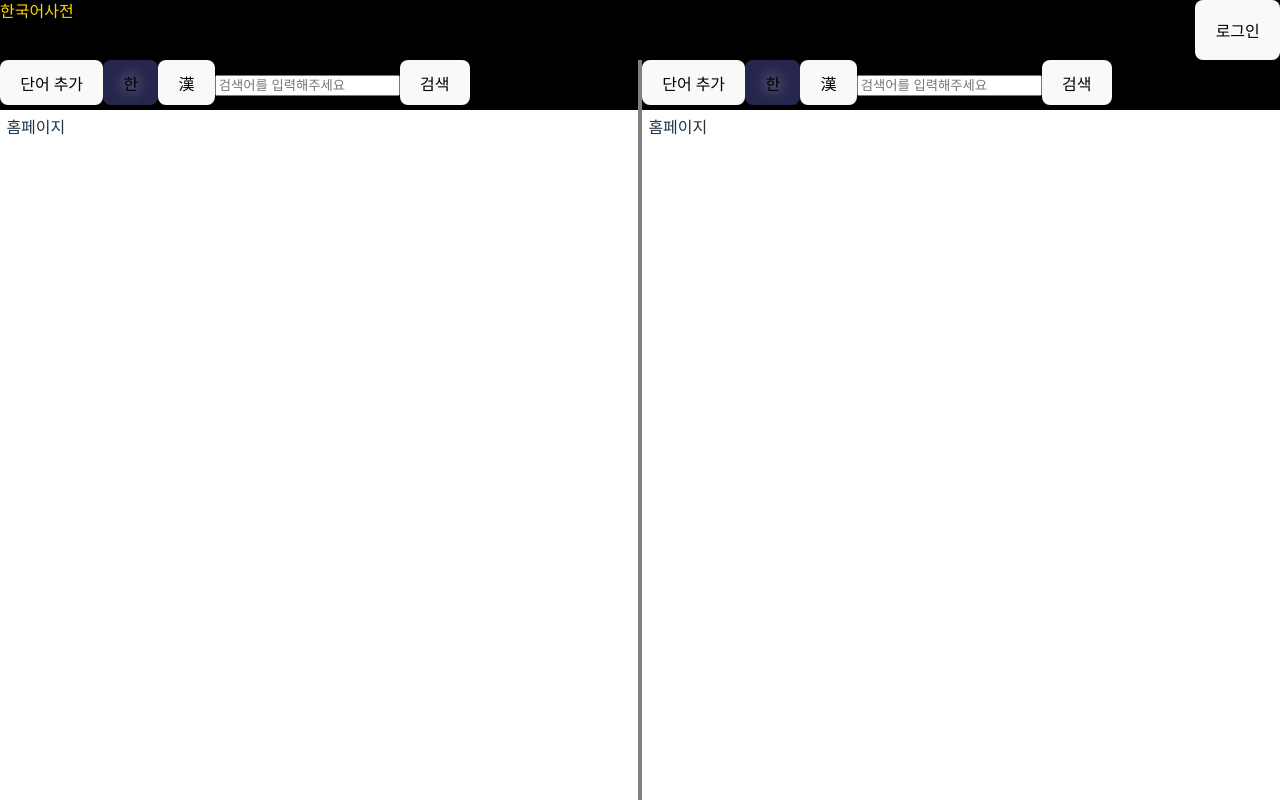
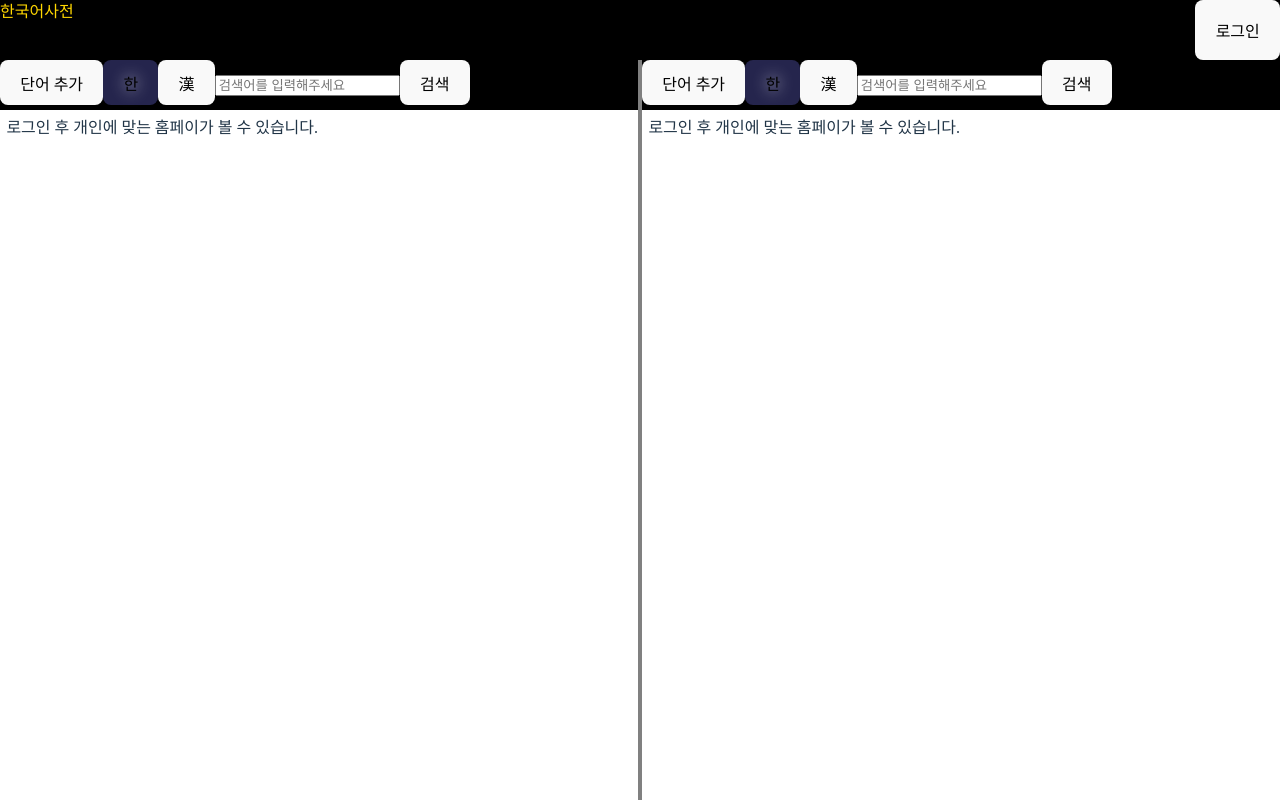
Before and after one commit to krduffy/korean-dictionary, a React (Vite) app in the folder frontend/vite_kordict/: page / in a window 1280 px wide. Built offline with nearby package versions, Linux system fonts and the light colour scheme; no server answers.

Commit message:
added structure for homepage

```diff
--- a/frontend/vite_kordict/src/components/panel/home/HomePage.jsx
+++ b/frontend/vite_kordict/src/components/panel/home/HomePage.jsx
@@ -1,7 +1,29 @@
-import React from "react";
+import React, { useState, useEffect } from "react";
+import { useAPIFetcher } from "../useAPIFetcher";
+import { ViewContext } from "../Panel.jsx";
+import { LoadingMessage } from "../../LoadingMessage";
 
 const HomePage = () => {
-  return <div>홈페이지</div>;
+  const [homepageData, setHomepageData] = useState();
+  const { apiFetch, loading, error } = useAPIFetcher();
+
+  useEffect(() => {
+    apiFetch("http://127.0.0.1:8000/api/homepage_info/", setHomepageData);
+  }, []);
+
+  return (
+    <React.Fragment>
+      {localStorage.getItem("username") == null ? (
+        <div className="logged-out-homepage">
+          로그인 후 개인에 맞는 홈페이가 볼 수 있습니다.
+        </div>
+      ) : (
+        <div className="logged-in-homepage">
+          {loading ? <LoadingMessage /> : <div></div>}
+        </div>
+      )}
+    </React.Fragment>
+  );
 };
 
 export default HomePage;
```
Also changed, not shown: frontend/vite_kordict/src/components/panel/apiPutter.js (deleted), frontend/vite_kordict/src/components/panel/home/homepage-styles.css (added).
